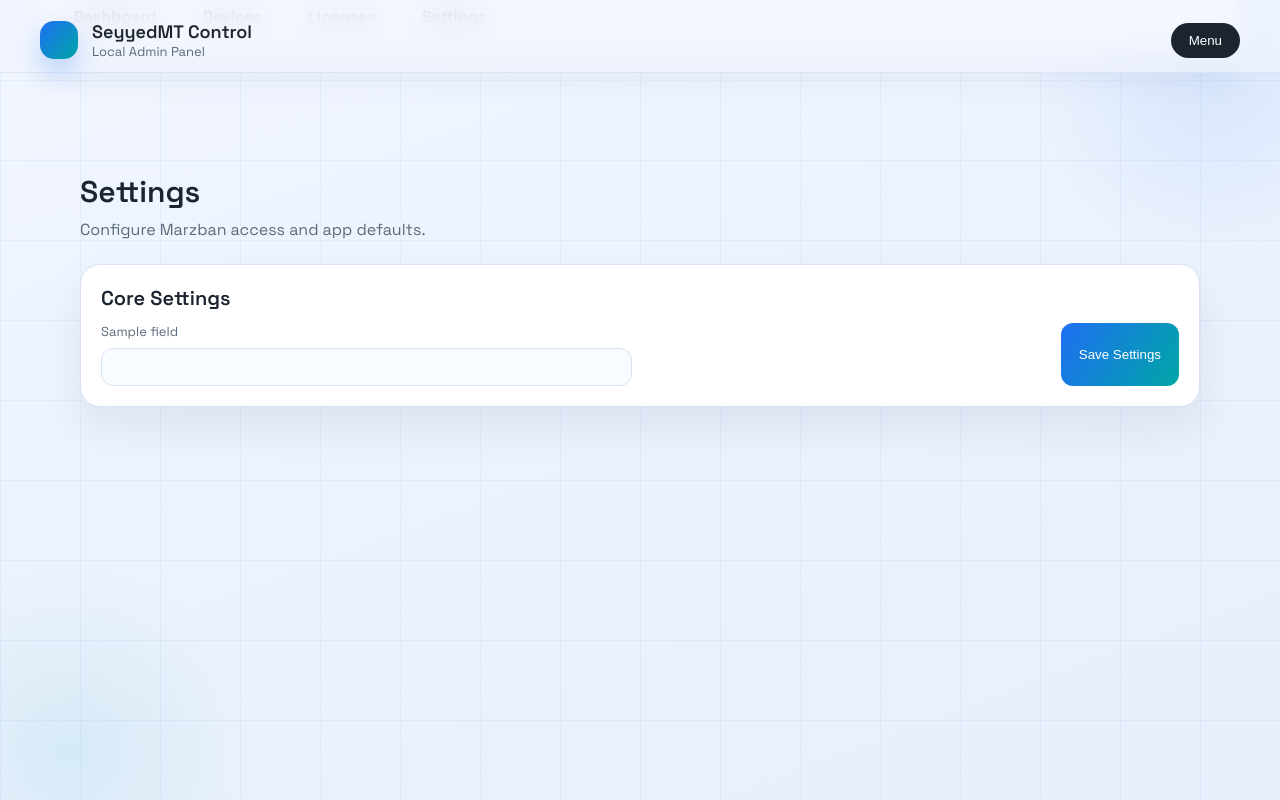
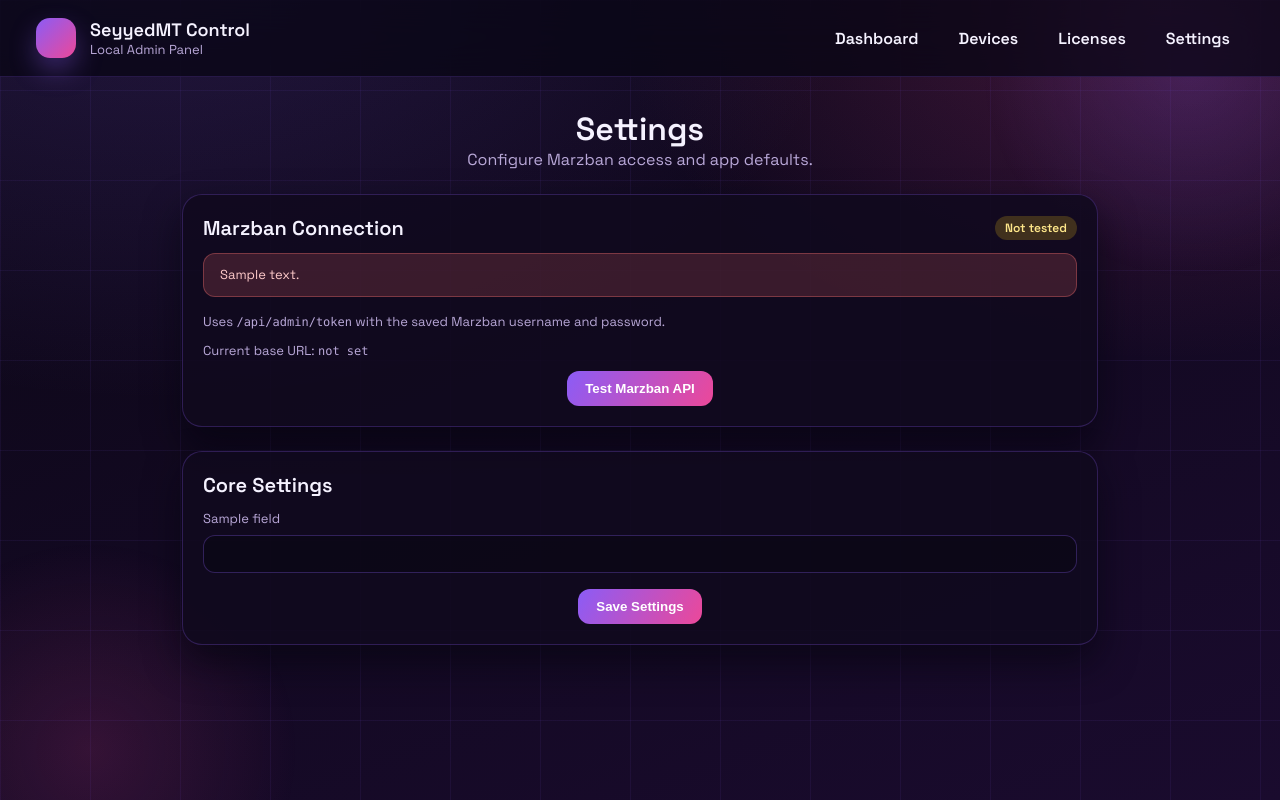
Before and after one commit to seyyed1332/apps, a FastAPI app: template app/templates/settings.html in a window 1280 px wide. Run offline with FastAPI, Linux system fonts and the light colour scheme; the template is opened without the code that fills it: most values are stand-ins (such as "Sample title", 1, 10 or a date in 2020).

Commit message:
Improve panel UI + Marzban test

```diff
--- a/app/main.py
+++ b/app/main.py
@@ -1,7 +1,11 @@
+import json
 import os
 import secrets
+import urllib.error
+import urllib.parse
+import urllib.request
 from datetime import datetime, timezone
-from typing import Any, Dict, Optional
+from typing import Any, Dict, Optional, Tuple
 
 from dotenv import load_dotenv
 from fastapi import Depends, FastAPI, Form, HTTPException, Request
@@ -33,14 +37,20 @@ SETTINGS_FIELDS = [
 ]
 
 DEFAULT_SETTINGS = {
-    "marzban_base_url": "",
-    "marzban_username": "seyyedmt",
-    "marzban_password": "koon2030.",
-    "allowed_inbounds": "",
-    "default_max_devices": "1",
-    "default_data_limit_gb": "0",
-    "default_expire_days": "0",
-    "user_prefix": "app_",
+    "marzban_base_url": os.getenv("MARZBAN_BASE_URL", ""),
+    "marzban_username": os.getenv("MARZBAN_USERNAME", ""),
+    "marzban_password": os.getenv("MARZBAN_PASSWORD", ""),
+    "allowed_inbounds": os.getenv("MARZBAN_ALLOWED_INBOUNDS", ""),
+    "default_max_devices": os.getenv("MARZBAN_DEFAULT_MAX_DEVICES", "1"),
+    "default_data_limit_gb": os.getenv("MARZBAN_DEFAULT_DATA_LIMIT_GB", "0"),
+    "default_expire_days": os.getenv("MARZBAN_DEFAULT_EXPIRE_DAYS", "0"),
+    "user_prefix": os.getenv("MARZBAN_USER_PREFIX", "app_"),
+}
+
+NUMERIC_SETTING_KEYS = {
+    "default_max_devices": 1,
+    "default_data_limit_gb": 0,
+    "default_expire_days": 0,
 }
 
 app = FastAPI(title=APP_TITLE)
@@ -59,6 +69,83 @@ class DeviceHeartbeat(BaseModel):
 
 def now_iso() -> str:
     return datetime.now(timezone.utc).isoformat()
+
+
+def normalize_base_url(raw: str) -> str:
+    base_url = raw.strip()
+    if not base_url:
+        return ""
+    if not base_url.startswith(("http://", "https://")):
+        base_url = f"https://{base_url}"
+    return base_url.rstrip("/")
+
+
+def normalize_settings(values: Dict[str, str]) -> Dict[str, str]:
+    normalized: Dict[str, str] = {}
+    for field in SETTINGS_FIELDS:
+        key = field["key"]
+        value = str(values.get(key, "")).strip()
+        if key == "marzban_base_url":
+            value = normalize_base_url(value)
+        if key in NUMERIC_SETTING_KEYS:
+            try:
+                number = int(value)
+            except ValueError:
+                number = NUMERIC_SETTING_KEYS[key]
+            if key == "default_max_devices":
+                number = max(1, number)
+            else:
+                number = max(0, number)
+            value = str(number)
+        normalized[key] = value
+    return normalized
+
+
+def test_marzban_connection(settings: Dict[str, str]) -> Tuple[bool, str]:
+    base_url = normalize_base_url(settings.get("marzban_base_url", ""))
+    if not base_url:
+        return False, "Marzban base URL is missing."
+
+    username = settings.get("marzban_username", "").strip()
+    password = settings.get("marzban_password", "").strip()
+    if not username or not password:
+        return False, "Marzban username or password is missing."
+
+    token_url = f"{base_url}/api/admin/token"
+    form = urllib.parse.urlencode(
+        {"grant_type": "password", "username": username, "password": password}
+    ).encode("utf-8")
+    request = urllib.request.Request(token_url, data=form, method="POST")
+    request.add_header("Content-Type", "application/x-www-form-urlencoded")
+    request.add_header("Accept", "application/json")
+    request.add_header("User-Agent", "SeyyedMT-Panel")
+
+    try:
+        with urllib.request.urlopen(request, timeout=12) as response:
+            body = response.read().decode("utf-8", errors="ignore")
+    except urllib.error.HTTPError as exc:
+        detail = ""
+        try:
+            detail = exc.read().decode("utf-8", errors="ignore").strip()
+        except Exception:
+            detail = ""
+        message = f"HTTP {exc.code}"
+        if detail:
+            message = f"{message}: {detail[:160]}"
+        return False, message
+    except urllib.error.URLError as exc:
+        return False, f"Connection failed: {exc.reason}"
+
+    try:
+        payload = json.loads(body) if body else {}
+    except json.JSONDecodeError:
+        return False, "Unexpected response from Marzban."
+
+    if payload.get("access_token"):
+        return True, "Marzban authenticated successfully."
+
+    detail = payload.get("detail") or payload.get("message") or "Authentication failed."
+    return False, str(detail)
 
 
 def require_admin(credentials: HTTPBasicCredentials = Depends(security)) -> str:
@@ -90,8 +177,9 @@ def get_settings() -> Dict[str, str]:
 
 
 def update_settings(new_values: Dict[str, str]) -> None:
+    normalized = normalize_settings(new_values)
     with get_db() as conn:
-        for key, value in new_values.items():
+        for key, value in normalized.items():
             conn.execute(
                 "INSERT INTO app_settings (key, value, updated_at) VALUES (?, ?, ?) "
                 "ON CONFLICT(key) DO UPDATE SET value=excluded.value, updated_at=excluded.updated_at",
@@ -275,6 +363,8 @@ def toggle_license(code: str, _: str = Depends(require_admin)):
 @app.get("/settings")
 def settings(request: Request, _: str = Depends(require_admin)):
     settings_data = get_settings()
+    marzban_status = request.query_params.get("marzban", "")
+    marzban_message = request.query_params.get("message", "")
     return templates.TemplateResponse(
         "settings.html",
         {
@@ -282,8 +372,20 @@ def settings(request: Request, _: str = Depends(require_admin)):
             "title": APP_TITLE,
             "settings": settings_data,
             "fields": SETTINGS_FIELDS,
+            "marzban_status": marzban_status,
+            "marzban_message": marzban_message,
         },
     )
+
+
+@app.post("/settings/marzban/test")
+def marzban_test(_: str = Depends(require_admin)):
+    settings_data = get_settings()
+    ok, message = test_marzban_connection(settings_data)
+    params = urllib.parse.urlencode(
+        {"marzban": "ok" if ok else "fail", "message": message}
+    )
+    return RedirectResponse(url=f"/settings?{params}", status_code=303)
 
 
 @app.post("/settings")
--- a/app/static/app.js
+++ b/app/static/app.js
@@ -1,11 +1,37 @@
 (() => {
   const body = document.body;
   const toggle = document.getElementById("menuToggle");
+  const panel = document.getElementById("menuPanel");
 
-  if (toggle) {
-    toggle.addEventListener("click", () => {
+  const setOpen = (isOpen) => {
+    body.setAttribute("data-menu-open", isOpen ? "true" : "false");
+    if (toggle) {
+      toggle.setAttribute("aria-expanded", isOpen ? "true" : "false");
+    }
+    if (panel) {
+      panel.setAttribute("aria-hidden", isOpen ? "false" : "true");
+    }
+  };
+
+  if (toggle && panel) {
+    toggle.addEventListener("click", (event) => {
+      event.stopPropagation();
       const isOpen = body.getAttribute("data-menu-open") === "true";
-      body.setAttribute("data-menu-open", isOpen ? "false" : "true");
+      setOpen(!isOpen);
+    });
+
+    document.addEventListener("click", (event) => {
+      const isOpen = body.getAttribute("data-menu-open") === "true";
+      if (!isOpen) return;
+      if (!panel.contains(event.target) && !toggle.contains(event.target)) {
+        setOpen(false);
+      }
+    });
+
+    document.addEventListener("keydown", (event) => {
+      if (event.key === "Escape") {
+        setOpen(false);
+      }
     });
   }
 })();
--- a/app/static/styles.css
+++ b/app/static/styles.css
@@ -1,13 +1,15 @@
 :root {
-  --bg-1: #f1f6ff;
-  --bg-2: #e7effc;
-  --ink: #1c2430;
-  --muted: #5b6b7c;
-  --accent: #1e6ff2;
-  --accent-2: #00a6a6;
-  --card: #ffffff;
-  --border: #d7e2f2;
-  --shadow: 0 20px 40px rgba(24, 42, 82, 0.08);
+  --bg-1: #0b0715;
+  --bg-2: #1a0b2e;
+  --ink: #f5f2ff;
+  --muted: #b9a8d8;
+  --accent: #8b5cf6;
+  --accent-2: #ec4899;
+  --accent-3: #22d3ee;
+  --card: rgba(16, 10, 30, 0.88);
+  --border: rgba(139, 92, 246, 0.25);
+  --shadow: 0 18px 36px rgba(6, 4, 16, 0.65);
+  --glass: rgba(14, 9, 26, 0.7);
 }
 
 * {
@@ -18,7 +20,9 @@ body {
   margin: 0;
   font-family: "Space Grotesk", "Segoe UI", sans-serif;
   color: var(--ink);
-  background: linear-gradient(160deg, var(--bg-1), var(--bg-2));
+  background: radial-gradient(1200px 800px at 12% -10%, rgba(139, 92, 246, 0.2), transparent 60%),
+    radial-gradient(900px 600px at 90% 0%, rgba(236, 72, 153, 0.22), transparent 60%),
+    linear-gradient(160deg, var(--bg-1), var(--bg-2));
   min-height: 100vh;
   overflow-x: hidden;
 }
@@ -30,33 +34,32 @@ body {
 .bg-grid {
   position: fixed;
   inset: 0;
-  background-image: linear-gradient(rgba(30, 111, 242, 0.05) 1px, transparent 1px),
-    linear-gradient(90deg, rgba(30, 111, 242, 0.05) 1px, transparent 1px);
-  background-size: 80px 80px;
+  background-image: linear-gradient(rgba(139, 92, 246, 0.08) 1px, transparent 1px),
+    linear-gradient(90deg, rgba(139, 92, 246, 0.08) 1px, transparent 1px);
+  background-size: 90px 90px;
   pointer-events: none;
   z-index: 0;
 }
 
 .bg-orb {
   position: fixed;
-  width: 380px;
-  height: 380px;
-  filter: blur(0px);
+  width: 420px;
+  height: 420px;
   border-radius: 50%;
-  opacity: 0.25;
+  opacity: 0.3;
   z-index: 0;
 }
 
 .orb-one {
-  top: -120px;
+  top: -140px;
   right: -120px;
-  background: radial-gradient(circle, rgba(30, 111, 242, 0.4), transparent 70%);
+  background: radial-gradient(circle, rgba(139, 92, 246, 0.6), transparent 70%);
 }
 
 .orb-two {
-  bottom: -140px;
+  bottom: -160px;
   left: -120px;
-  background: radial-gradient(circle, rgba(0, 166, 166, 0.35), transparent 70%);
+  background: radial-gradient(circle, rgba(236, 72, 153, 0.5), transparent 70%);
 }
 
 .topbar {
@@ -66,10 +69,11 @@ body {
   display: flex;
   align-items: center;
   justify-content: space-between;
-  padding: 20px 40px 12px;
-  backdrop-filter: blur(16px);
-  background: rgba(241, 246, 255, 0.7);
-  border-bottom: 1px solid rgba(215, 226, 242, 0.8);
+  gap: 18px;
+  padding: 18px 36px;
+  backdrop-filter: blur(18px);
+  background: rgba(9, 6, 20, 0.75);
+  border-bottom: 1px solid rgba(139, 92, 246, 0.2);
 }
 
 .brand {
@@ -79,11 +83,11 @@ body {
 }
 
 .brand-mark {
-  width: 38px;
-  height: 38px;
+  width: 40px;
+  height: 40px;
   border-radius: 14px;
-  background: linear-gradient(130deg, var(--accent), var(--accent-2));
-  box-shadow: 0 12px 24px rgba(30, 111, 242, 0.25);
+  background: linear-gradient(135deg, var(--accent), var(--accent-2));
+  box-shadow: 0 12px 26px rgba(139, 92, 246, 0.35);
 }
 
 .brand-title {
@@ -96,13 +100,19 @@ body {
   font-size: 13px;
 }
 
+.top-nav {
+  display: flex;
+  gap: 12px;
+  align-items: center;
+}
+
 .menu-toggle {
   border: none;
-  background: var(--ink);
+  background: linear-gradient(120deg, var(--accent), var(--accent-2));
   color: #fff;
   padding: 10px 18px;
   border-radius: 999px;
-  font-weight: 500;
+  font-weight: 600;
   cursor: pointer;
   transition: transform 0.2s ease;
 }
@@ -112,57 +122,67 @@ body {
 }
 
 .menu-panel {
-  position: sticky;
-  top: 64px;
-  margin: 0 40px;
-  padding: 16px 18px;
+  position: fixed;
+  top: 76px;
+  left: 24px;
+  right: 24px;
+  padding: 16px;
   border-radius: 18px;
-  background: rgba(255, 255, 255, 0.85);
+  background: rgba(14, 9, 26, 0.96);
   border: 1px solid var(--border);
   box-shadow: var(--shadow);
   display: flex;
-  gap: 18px;
-  transform: translateY(-130%);
-  transition: transform 0.35s ease;
+  gap: 14px;
+  flex-wrap: wrap;
+  transform: translateY(-150%);
+  opacity: 0;
+  pointer-events: none;
+  transition: transform 0.3s ease, opacity 0.3s ease;
   z-index: 9;
 }
 
 body[data-menu-open="true"] .menu-panel {
   transform: translateY(0);
+  opacity: 1;
+  pointer-events: auto;
 }
 
 .menu-item {
   color: var(--ink);
   text-decoration: none;
-  font-weight: 500;
+  font-weight: 600;
   padding: 8px 14px;
   border-radius: 14px;
-  transition: background 0.2s ease;
+  transition: background 0.2s ease, color 0.2s ease;
 }
 
-.menu-item:hover {
-  background: rgba(30, 111, 242, 0.1);
+.menu-item:hover,
+.menu-item.active {
+  background: rgba(139, 92, 246, 0.2);
+  color: #fff;
 }
 
 .content {
   position: relative;
   z-index: 1;
-  padding: 28px 40px 60px;
-  max-width: 1200px;
+  padding: 32px 32px 64px;
+  max-width: 980px;
   margin: 0 auto;
 }
 
 .page-head {
   display: flex;
+  flex-direction: column;
   align-items: center;
-  justify-content: space-between;
+  text-align: center;
+  justify-content: center;
   margin-bottom: 24px;
-  gap: 16px;
+  gap: 10px;
 }
 
 .page-head h1 {
-  margin: 0 0 8px;
-  font-size: 30px;
+  margin: 0;
+  font-size: 32px;
 }
 
 .page-head p {
@@ -267,13 +287,38 @@ body[data-menu-open="true"] .menu-panel {
 }
 
 .status.active {
-  background: rgba(0, 166, 166, 0.15);
-  color: #00897b;
+  background: rgba(34, 197, 94, 0.2);
+  color: #bbf7d0;
 }
 
 .status.disabled {
-  background: rgba(225, 72, 72, 0.15);
-  color: #d04343;
+  background: rgba(248, 113, 113, 0.2);
+  color: #fecaca;
+}
+
+.status.pending {
+  background: rgba(250, 204, 21, 0.2);
+  color: #fde68a;
+}
+
+.notice {
+  margin-bottom: 16px;
+  padding: 12px 16px;
+  border-radius: 12px;
+  font-size: 13px;
+  line-height: 1.4;
+}
+
+.notice-success {
+  background: rgba(34, 197, 94, 0.18);
+  border: 1px solid rgba(34, 197, 94, 0.35);
+  color: #bbf7d0;
+}
+
+.notice-error {
+  background: rgba(248, 113, 113, 0.18);
+  border: 1px solid rgba(248, 113, 113, 0.35);
+  color: #fecaca;
 }
 
 .form-card {
@@ -284,6 +329,10 @@ body[data-menu-open="true"] .menu-panel {
   display: grid;
   grid-template-columns: repeat(auto-fit, minmax(240px, 1fr));
   gap: 16px;
+}
+
+.form-grid.compact {
+  gap: 12px;
 }
 
 .form-grid label {
@@ -297,20 +346,32 @@ body[data-menu-open="true"] .menu-panel {
 .form-grid input {
   padding: 10px 12px;
   border-radius: 12px;
-  border: 1px solid var(--border);
+  border: 1px solid rgba(139, 92, 246, 0.3);
   font-size: 14px;
   color: var(--ink);
-  background: #f8fbff;
+  background: rgba(10, 7, 20, 0.6);
+}
+
+.form-grid input:focus {
+  outline: none;
+  border-color: rgba(139, 92, 246, 0.6);
+  box-shadow: 0 0 0 3px rgba(139, 92, 246, 0.2);
 }
 
 .form-grid .span-2 {
   grid-column: span 2;
 }
 
+.form-note {
+  grid-column: span 2;
+  color: var(--muted);
+  font-size: 13px;
+}
+
 .form-actions {
   grid-column: span 2;
   display: flex;
-  justify-content: flex-end;
+  justify-content: center;
 }
 
 button {
@@ -319,7 +380,7 @@ button {
   color: #fff;
   padding: 10px 18px;
   border-radius: 12px;
-  font-weight: 500;
+  font-weight: 600;
   cursor: pointer;
   transition: transform 0.2s ease;
 }
@@ -366,24 +430,36 @@ button.ghost {
 
 @media (max-width: 900px) {
   .topbar {
-    padding: 16px 20px 10px;
+    padding: 16px 20px;
   }
 
-  .menu-panel {
-    margin: 0 20px;
-    flex-wrap: wrap;
+  .top-nav {
+    display: none;
+  }
+
+  .menu-toggle {
+    display: inline-flex;
   }
 
   .content {
-    padding: 24px 20px 50px;
+    padding: 24px 18px 56px;
   }
 
-  .form-grid .span-2 {
+  .form-grid .span-2,
+  .form-note,
+  .form-actions {
     grid-column: span 1;
   }
 
-  .form-actions {
-    grid-column: span 1;
-    justify-content: stretch;
+  .search {
+    flex-direction: column;
+    align-items: stretch;
   }
 }
+
+@media (min-width: 901px) {
+  .menu-panel,
+  .menu-toggle {
+    display: none;
+  }
+}
--- a/app/templates/base.html
+++ b/app/templates/base.html
@@ -14,6 +14,7 @@
   <div class="bg-orb orb-two"></div>
   <div class="bg-grid"></div>
 
+  {% set path = request.url.path %}
   <header class="topbar">
     <div class="brand">
       <span class="brand-mark"></span>
@@ -22,14 +23,22 @@
         <div class="brand-subtitle">Local Admin Panel</div>
       </div>
     </div>
-    <button class="menu-toggle" id="menuToggle" type="button">Menu</button>
+    <nav class="top-nav" aria-label="Primary">
+      <a class="menu-item{% if path == '/' %} active{% endif %}" href="/">Dashboard</a>
+      <a class="menu-item{% if path == '/devices' %} active{% endif %}" href="/devices">Devices</a>
+      <a class="menu-item{% if path == '/licenses' %} active{% endif %}" href="/licenses">Licenses</a>
+      <a class="menu-item{% if path == '/settings' %} active{% endif %}" href="/settings">Settings</a>
+    </nav>
+    <button class="menu-toggle" id="menuToggle" type="button" aria-controls="menuPanel" aria-expanded="false">
+      Menu
+    </button>
   </header>
 
-  <nav class="menu-panel" id="menuPanel">
-    <a class="menu-item" href="/">Dashboard</a>
-    <a class="menu-item" href="/devices">Devices</a>
-    <a class="menu-item" href="/licenses">Licenses</a>
-    <a class="menu-item" href="/settings">Settings</a>
+  <nav class="menu-panel" id="menuPanel" aria-hidden="true">
+    <a class="menu-item{% if path == '/' %} active{% endif %}" href="/">Dashboard</a>
+    <a class="menu-item{% if path == '/devices' %} active{% endif %}" href="/devices">Devices</a>
+    <a class="menu-item{% if path == '/licenses' %} active{% endif %}" href="/licenses">Licenses</a>
+    <a class="menu-item{% if path == '/settings' %} active{% endif %}" href="/settings">Settings</a>
   </nav>
 
   <main class="content">
--- a/app/templates/settings.html
+++ b/app/templates/settings.html
@@ -5,6 +5,35 @@
     <h1>Settings</h1>
     <p>Configure Marzban access and app defaults.</p>
   </div>
+</section>
+
+<section class="card form-card">
+  <div class="card-head">
+    <h2>Marzban Connection</h2>
+    {% if marzban_status == "ok" %}
+    <span class="status active">Connected</span>
+    {% elif marzban_status == "fail" %}
+    <span class="status disabled">Failed</span>
+    {% else %}
+    <span class="status pending">Not tested</span>
+    {% endif %}
+  </div>
+  {% if marzban_message %}
+  <div class="notice {% if marzban_status == 'ok' %}notice-success{% else %}notice-error{% endif %}">
+    {{ marzban_message }}
+  </div>
+  {% endif %}
+  <form class="form-grid compact" method="post" action="/settings/marzban/test">
+    <div class="form-note span-2">
+      Uses <span class="mono">/api/admin/token</span> with the saved Marzban username and password.
+    </div>
+    <div class="form-note span-2">
+      Current base URL: <span class="mono">{{ settings.get("marzban_base_url") or "not set" }}</span>
+    </div>
+    <div class="form-actions">
+      <button type="submit">Test Marzban API</button>
+    </div>
+  </form>
 </section>
 
 <section class="card form-card">
```
Also changed, not shown: other parts of app/static/styles.css (+13 -10 lines), README.md, 1 other file.
